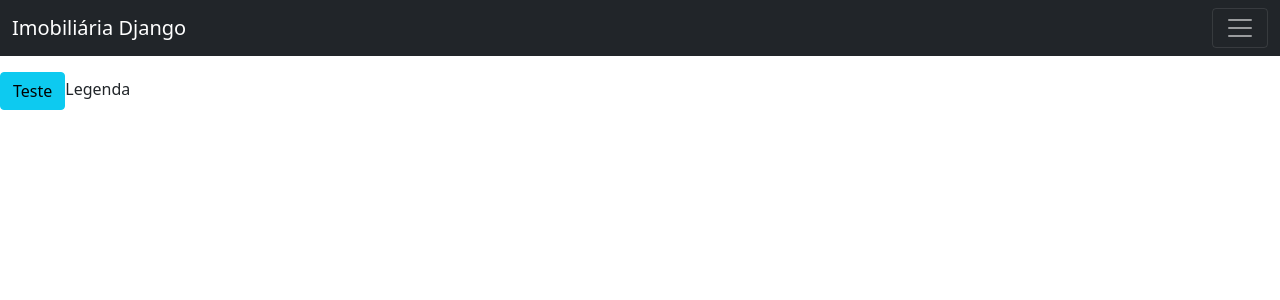
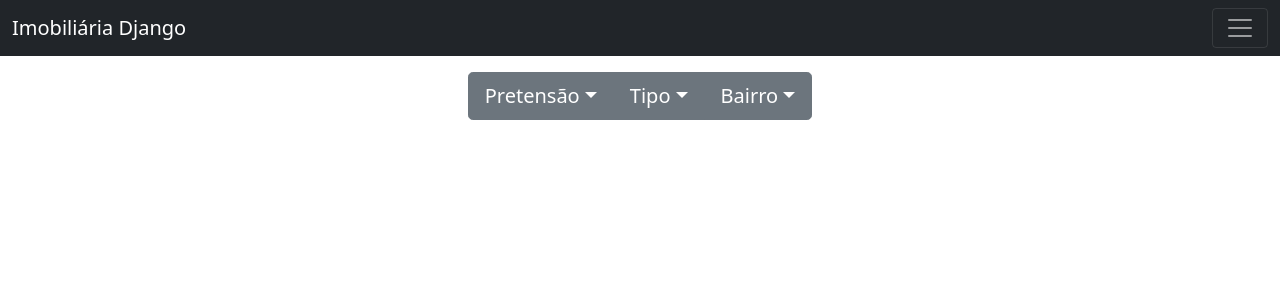
Before and after one commit to marcoscapiberibe/imobiliaria-react, a React (Create React App) app: page / in a window 1280 px wide. Shown: the top 300 px of the page. Built offline with nearby package versions, Linux system fonts and the light colour scheme.

Commit message:
Criação e estilização da barra de pesquisa do componente Item
Criação e estilização da barra de pesquisa do componente Item

```diff
--- a/src/App.css
+++ b/src/App.css
@@ -36,3 +36,11 @@
     transform: rotate(360deg);
   }
 } */
+
+
+.barra-pesquisa {
+  display: flex;
+  flex-direction: row;
+  align-items: center;
+  justify-content: center;
+}
--- a/src/App.js
+++ b/src/App.js
@@ -1,19 +1,27 @@
 // import logo from './logo.svg';
 import './App.css';
 import 'bootstrap/dist/css/bootstrap.css'
-import {Jumbotron, Button} from 'react-bootstrap';
+import { Button } from 'react-bootstrap';
 import Header from './components/Header'
+import Item from './components/Item'
 // import OffcanvasExample from './components/Header';
 
 function App() {
   return (
     <>
+    <header>
     <Header />
-    <div className="App">
+    </header>
+    <main>
+    <section className="barra--pesquisa">
+    <Item />
+    </section>
+    </main>
+    {/* <div className="App">
       <header className="App-header">
         <Button variant="info">Teste</Button>{'Legenda'}
       </header>
-    </div>
+    </div> */}
     </>
   );
 }
--- a/src/components/Item/Item.css
+++ b/src/components/Item/Item.css
@@ -0,0 +1,6 @@
+.barra--pesquisa {
+    display: flex;
+    flex-direction: row;
+    align-items: center;
+    justify-content: center;
+}
--- a/src/components/Item/index.jsx
+++ b/src/components/Item/index.jsx
@@ -0,0 +1,51 @@
+import '../Item/Item.css';
+import Button from 'react-bootstrap/Button';
+import ButtonGroup from 'react-bootstrap/ButtonGroup';
+import DropdownButton from 'react-bootstrap/DropdownButton';
+import Dropdown from 'react-bootstrap/Dropdown';
+import Container from 'react-bootstrap/Container';
+import Row from 'react-bootstrap/Row';
+
+
+function Item() {
+  return (
+
+    <ButtonGroup aria-label="Basic example">
+      {/* <Button variant="secondary">Left</Button>
+      <Button variant="secondary">Middle</Button>
+      <Button variant="secondary">Right</Button> */}
+
+      <DropdownButton as={ButtonGroup} title="Pretensão" id="bg-nested-dropdown" variant="secondary" size="lg" className="mb-2">
+        <Dropdown.Item eventKey="1">Comprar</Dropdown.Item>
+        <Dropdown.Item eventKey="2">Alugar</Dropdown.Item>
+      </DropdownButton>
+
+      <DropdownButton as={ButtonGroup} title="Tipo" id="bg-nested-dropdown" variant="secondary" size="lg" className="mb-2">
+        <Dropdown.Item eventKey="1">Apartamento</Dropdown.Item>
+        <Dropdown.Item eventKey="2">Bangalô</Dropdown.Item>
+        <Dropdown.Item eventKey="2">Casa</Dropdown.Item>
+        <Dropdown.Item eventKey="2">Casa Comercial</Dropdown.Item>
+        <Dropdown.Item eventKey="2">Galpão</Dropdown.Item>
+        <Dropdown.Item eventKey="2">Granja/Fazenda</Dropdown.Item>
+        <Dropdown.Item eventKey="2">Loja</Dropdown.Item>
+        <Dropdown.Item eventKey="2">Prédio Comercial</Dropdown.Item>
+        <Dropdown.Item eventKey="2">Sala Comercial</Dropdown.Item>
+        <Dropdown.Item eventKey="2">Terreno</Dropdown.Item>
+      </DropdownButton>
+
+      <DropdownButton as={ButtonGroup} title="Bairro" id="bg-nested-dropdown" variant="secondary" size="lg" className="mb-2">
+        <Dropdown.Item eventKey="1">Teste 01</Dropdown.Item>
+        <Dropdown.Item eventKey="2">Teste 02</Dropdown.Item>
+        <Dropdown.Item eventKey="1">Teste 03</Dropdown.Item>
+        <Dropdown.Item eventKey="2">Teste 04</Dropdown.Item>
+        <Dropdown.Item eventKey="1">Teste 05</Dropdown.Item>
+        <Dropdown.Item eventKey="2">Teste 06</Dropdown.Item>
+      </DropdownButton>
+
+
+    </ButtonGroup>
+
+  );
+}
+
+export default Item;
```
